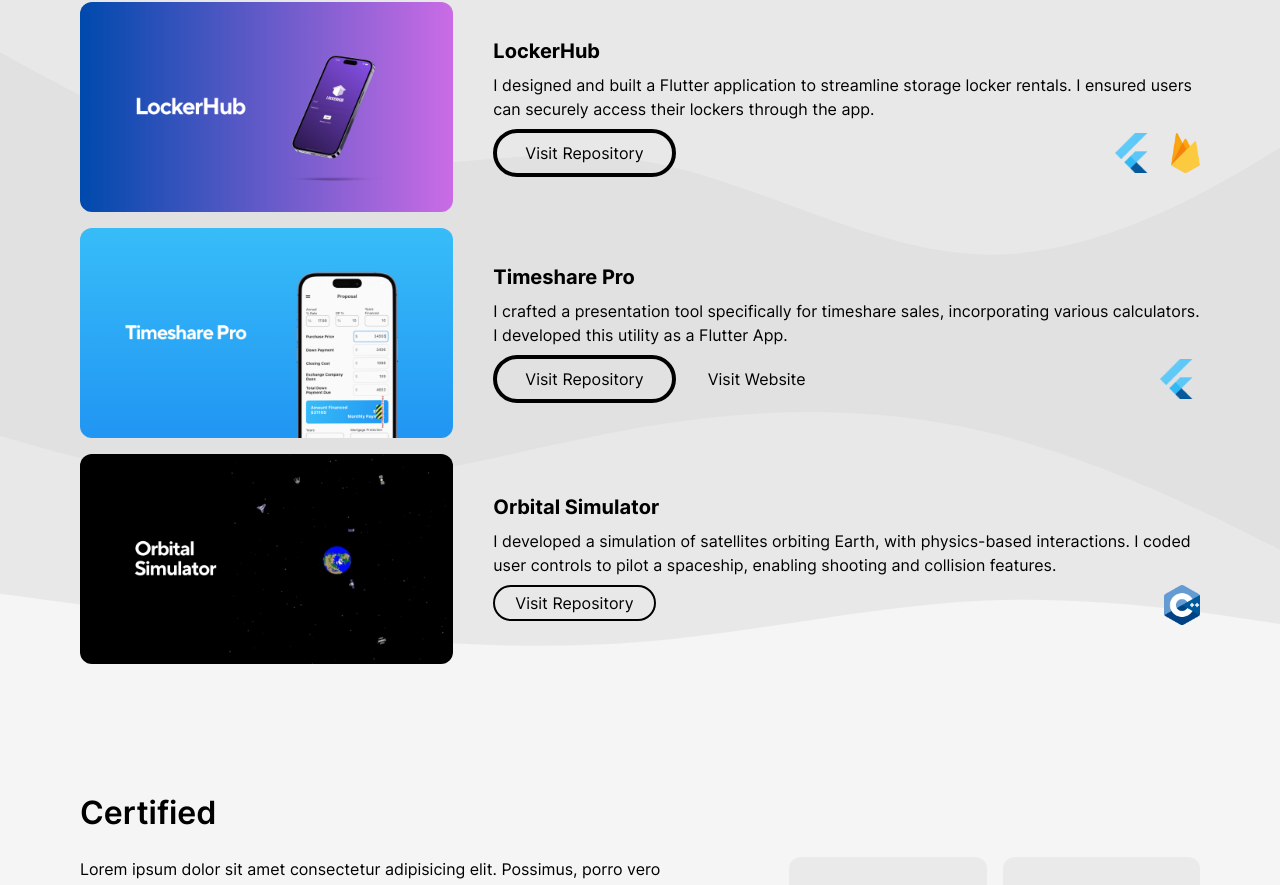
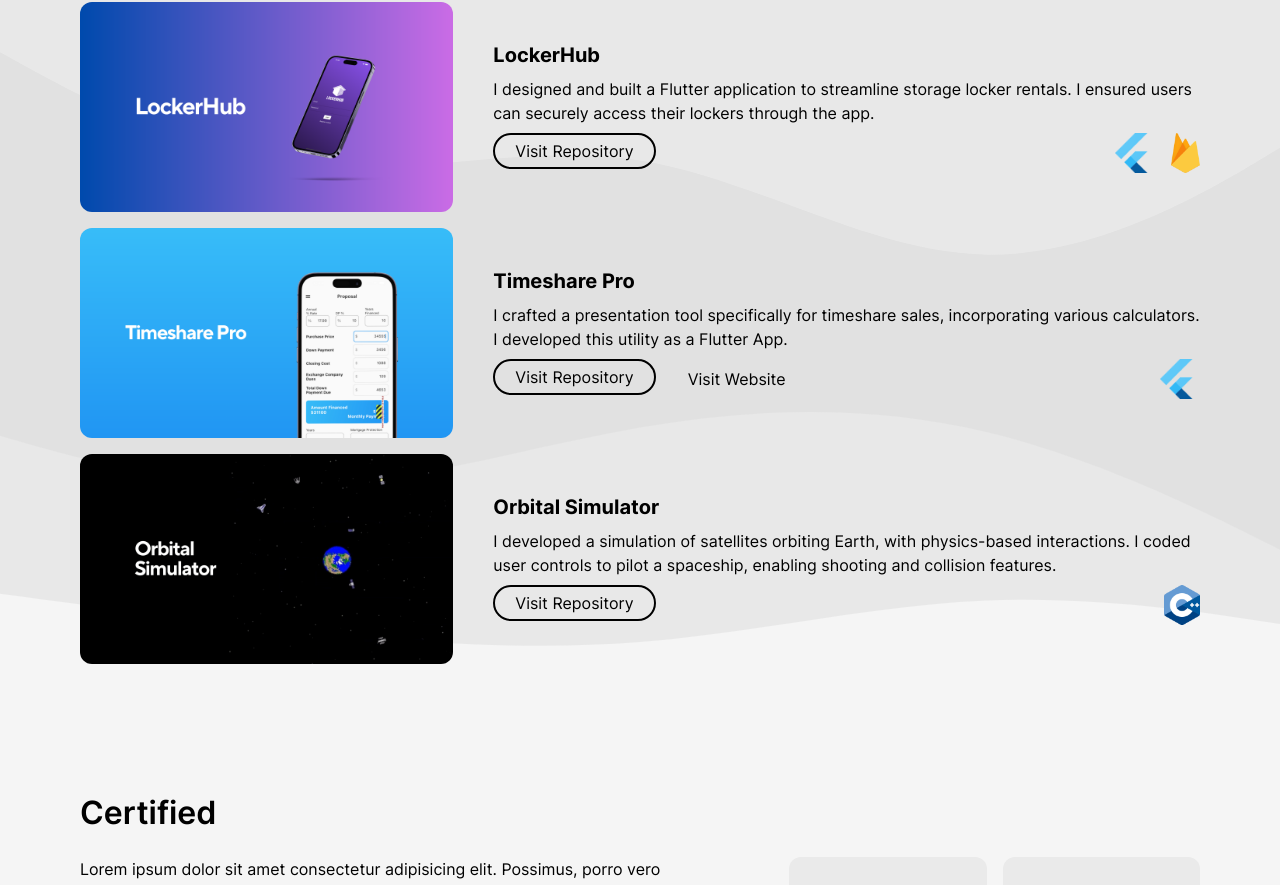
Before and after one commit to Calesi19/Svelte-Portfolio, a SvelteKit app: page / in a window 1280 px wide. Shown: the part 1152-2037 px from the top of the page. Built offline with nearby package versions, Linux system fonts and the light colour scheme.

Commit message:
fix: project button size

```diff
--- a/src/components/Projects.svelte
+++ b/src/components/Projects.svelte
@@ -35,7 +35,7 @@
 
                     <div class="flex gap-8">
                         <a href="https://github.com/Calesi19/LockerHub">
-                            <button class="text-black bg-transparent border-4 border-black hover:border-blue-600 duration-300 transition py-2 px-7 w-max rounded-full">
+                            <button class="text-black bg-transparent border-2 border-black hover:border-blue-600 duration-300 transition py-1 px-5 w-max rounded-full">
                                 Visit Repository
                             </button>
                         </a>
@@ -75,7 +75,7 @@
 
                     <div class="flex gap-8">
                         <a href="https://github.com/Calesi19/Timeshare-Pro-App">
-                            <button class="text-black bg-transparent border-4 border-black hover:border-blue-600 duration-300 transition py-2 px-7 w-max rounded-full">
+                            <button class="text-black bg-transparent border-2 border-black hover:border-blue-600 duration-300 transition py-1 px-5 w-max rounded-full">
                                 Visit Repository
                             </button>
                         </a>
```
